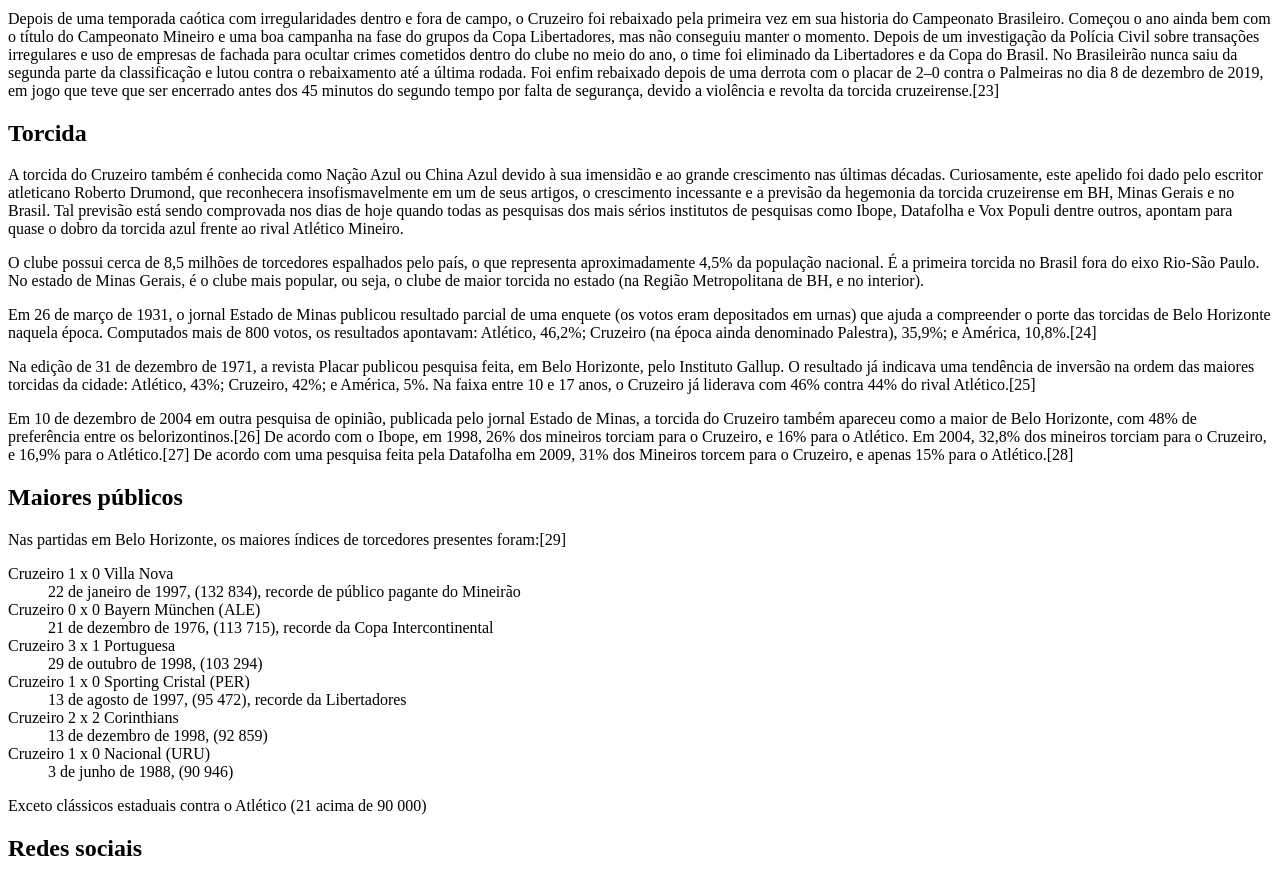
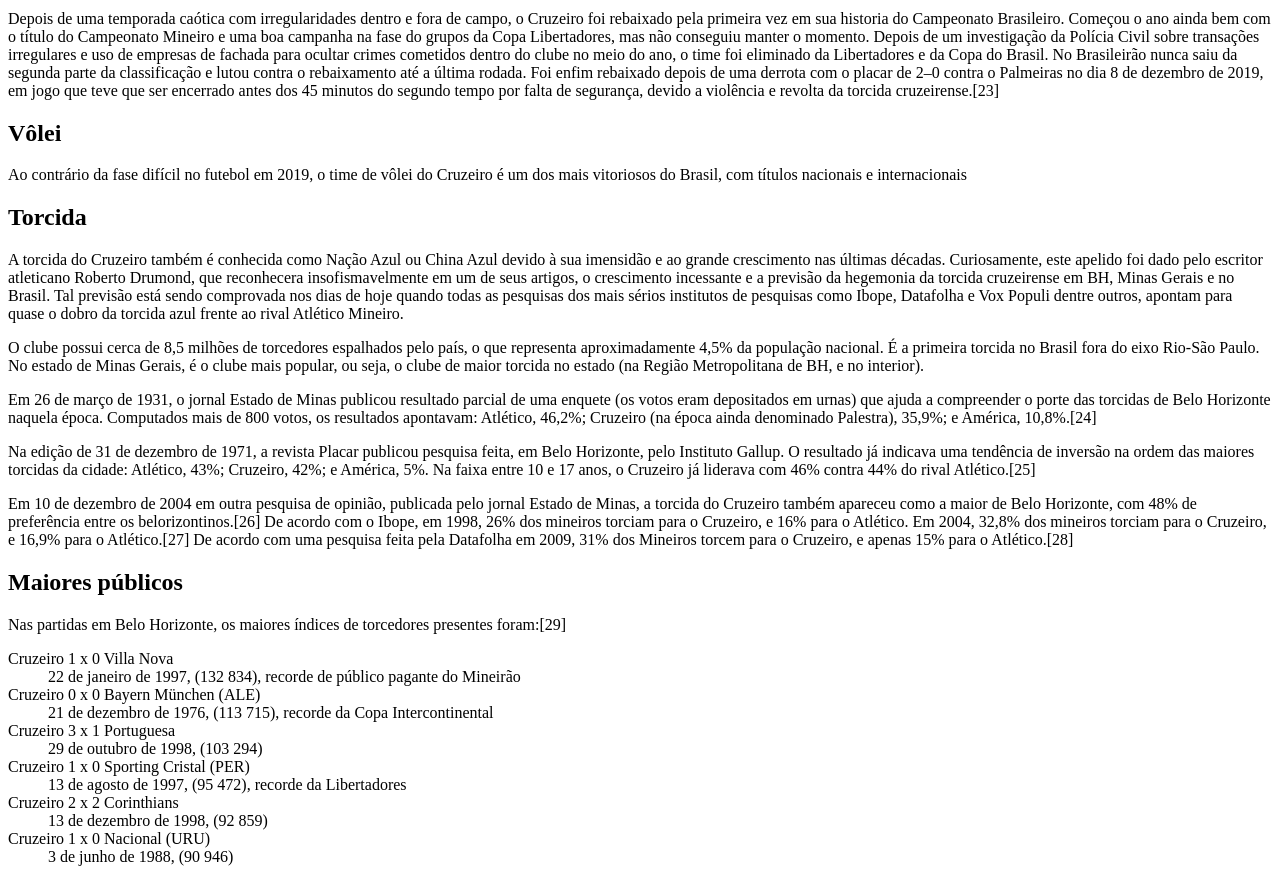
Before and after one commit to cesarpiau/alura-git, a plain HTML site: page index.html in a window 1280 px wide. Shown: the part 4800-5679 px from the top of the page. Drawn offline with Linux system fonts and the light colour scheme.

Commit message:
Incluindo citação sobre o Vôlei

```diff
--- a/index.html
+++ b/index.html
@@ -97,6 +97,10 @@
 
         <p>Depois de uma temporada caótica com irregularidades dentro e fora de campo, o Cruzeiro foi rebaixado pela primeira vez em sua historia do Campeonato Brasileiro. Começou o ano ainda bem com o título do Campeonato Mineiro e uma boa campanha na fase do grupos da Copa Libertadores, mas não conseguiu manter o momento. Depois de um investigação da Polícia Civil sobre transações irregulares e uso de empresas de fachada para ocultar crimes cometidos dentro do clube no meio do ano, o time foi eliminado da Libertadores e da Copa do Brasil. No Brasileirão nunca saiu da segunda parte da classificação e lutou contra o rebaixamento até a última rodada. Foi enfim rebaixado depois de uma derrota com o placar de 2–0 contra o Palmeiras no dia 8 de dezembro de 2019, em jogo que teve que ser encerrado antes dos 45 minutos do segundo tempo por falta de segurança, devido a violência e revolta da torcida cruzeirense.[23]</p>
 
+        <h2>Vôlei</h2>
+
+        <p>Ao contrário da fase difícil no futebol em 2019, o time de vôlei do Cruzeiro é um dos mais vitoriosos do Brasil, com títulos nacionais e internacionais</p>
+
         <h2>Torcida</h2>
 
         <p>A torcida do Cruzeiro também é conhecida como Nação Azul ou China Azul devido à sua imensidão e ao grande crescimento nas últimas décadas. Curiosamente, este apelido foi dado pelo escritor atleticano Roberto Drumond, que reconhecera insofismavelmente em um de seus artigos, o crescimento incessante e a previsão da hegemonia da torcida cruzeirense em BH, Minas Gerais e no Brasil. Tal previsão está sendo comprovada nos dias de hoje quando todas as pesquisas dos mais sérios institutos de pesquisas como Ibope, Datafolha e Vox Populi dentre outros, apontam para quase o dobro da torcida azul frente ao rival Atlético Mineiro.</p>
```
